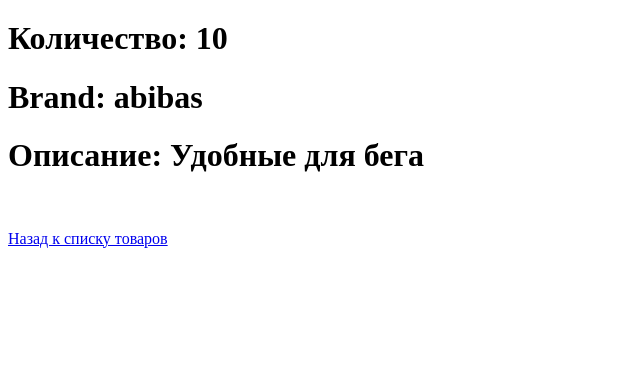
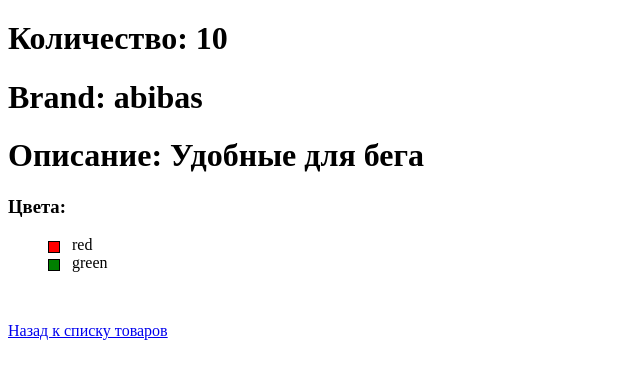
Before and after one commit to kvepyt/FirstDjango, a Django app: page /item/1 in a window 1280 px wide. Shown: the part 143-522 px from the top of the page, without its empty margins (0-640 px from the left). Run offline with Django 5.2, Linux system fonts and the light colour scheme; data comes from the database, SQL or seed files in the repository.

Commit message:
M4 part 2 task 1-2. Done

```diff
--- /dev/null
+++ b/MainApp/static/MainApp/color.css
@@ -0,0 +1,12 @@
+.color-box {
+    display: inline-block;
+    width: 10px;
+    height: 10px;
+    margin-right: 8px;
+    border: 1px solid #000;
+    vertical-align: middle;
+}
+
+.ul_no_mark {
+    list-style-type: none;
+}
--- a/MainApp/views.py
+++ b/MainApp/views.py
@@ -38,8 +38,10 @@ def get_item(request, item_id: int):
     except ObjectDoesNotExist:
         return render(request, "errors.html", {'errors': [f'Item with id={item_id} not found']})
     else:
+        colors = item.colors.all()
         context = {
             "item": item,
+            "colors": colors,
         }
     return render(request, "item_page.html", context)
 
--- a/templates/item_page.html
+++ b/templates/item_page.html
@@ -1,6 +1,11 @@
 {% extends 'base.html' %}
+{% load static %}
+
 {% block title %} Сведения о товаре {% endblock %}
 
+{% block style %}
+    <link rel="stylesheet" href="{% static '/MainApp/color.css' %}">
+{% endblock  %}
 
 {% block content %}
 
@@ -14,4 +19,17 @@
         <div>
             <h1> Описание: {{ item.description }} </h1>
         </div>
+
+    <h3> Цвета: </h3>
+    <ul class='ul_no_mark'>
+        {% for color in colors %}
+            <li>
+                <span class="color-box" style='background-color: {{ color.name }};'></span>
+                {{ color.name }}
+            </li>
+        {% empty %}
+            Информация по цветам отсутствует.
+        {% endfor %}
+    </ul>
+
 {% endblock %}
```
